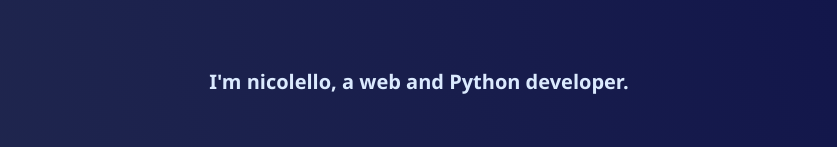
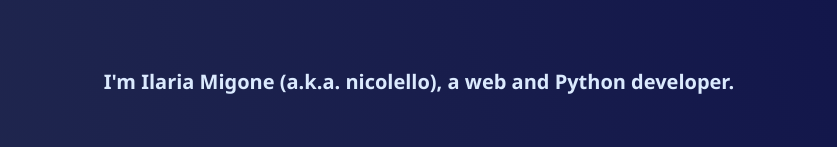
Before and after one commit to ilariiiiia/portfolio, a Next.js app: page / in a window 1280 px wide. Shown: the part 144-291 px from the top of the page, without its empty margins (221-1058 px from the left). Built offline with nearby package versions, Linux system fonts and the light colour scheme.

Commit message:
Updated name

```diff
--- a/src/pages/index.tsx
+++ b/src/pages/index.tsx
@@ -68,7 +68,7 @@ export default function Home() {
             Ciao! <span className="animate-wave duration-1000 ease-in-out inline-block">👋</span>
           </h1>
           <h2 className="font-bold text-xl p-2">
-            I&apos;m nicolello, a web and Python developer.
+            I&apos;m Ilaria Migone (a.k.a. nicolello), a web and Python developer.
           </h2>
           <p className="container text-center p-2">
             Besides programming, my other main interest is music: I have been playing the piano for over 13 years.
```
